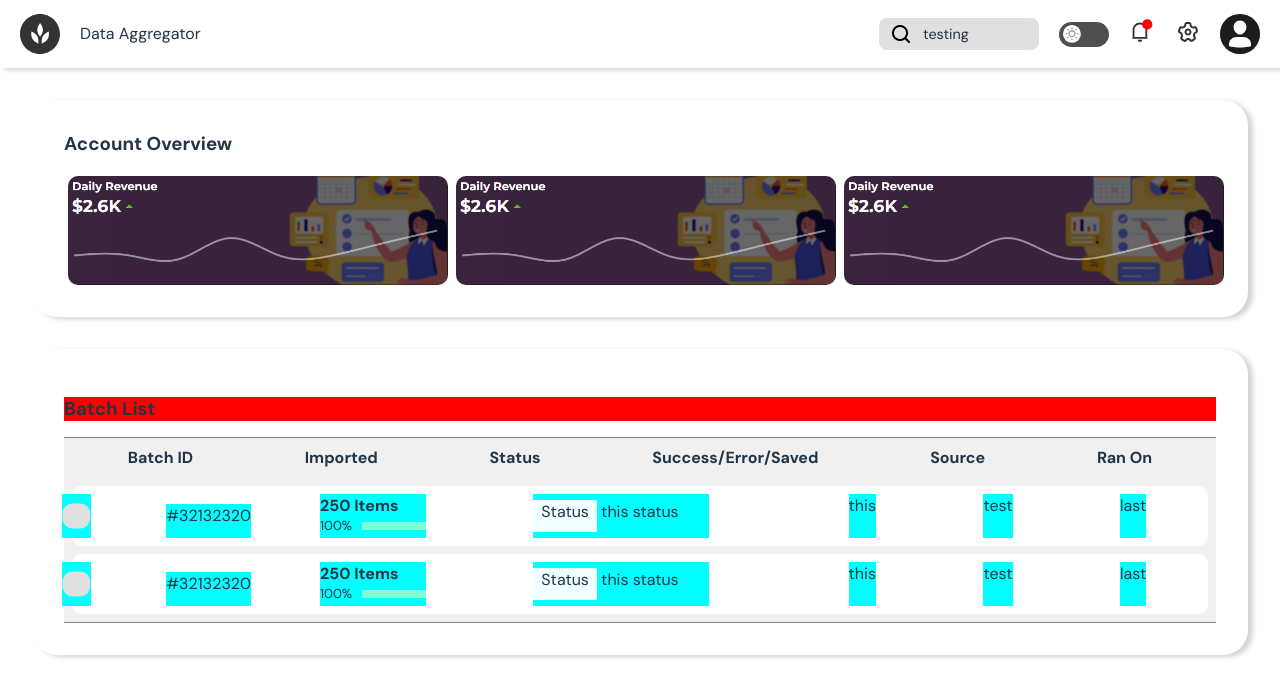
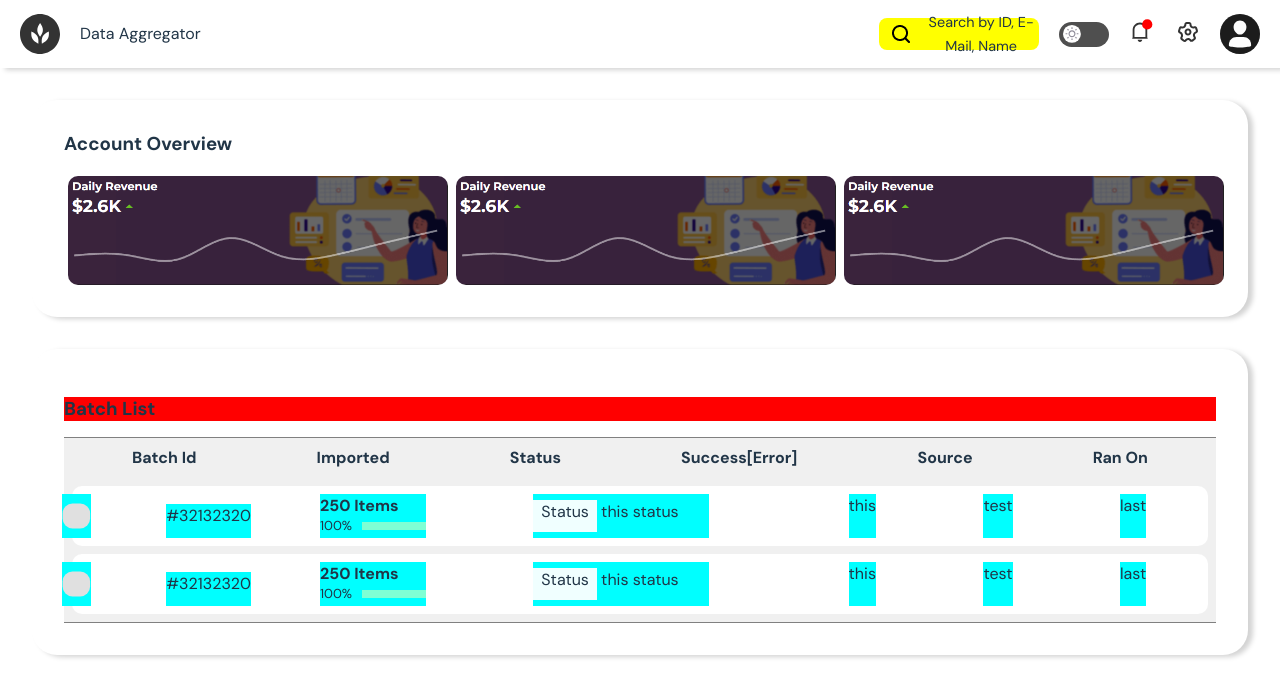
Before and after one commit to Lrivaslo5/Data_aggregator, a React (Vite) app in the folder Data_aggregator/: page / in a window 1280 px wide. Shown: the top 696 px of the page. Built offline with nearby package versions, Linux system fonts and the light colour scheme.

Commit message:
Refactoring for prop usage

```diff
--- a/Data_aggregator/src/App.jsx
+++ b/Data_aggregator/src/App.jsx
@@ -3,6 +3,7 @@ import { useState } from 'react'
 // React Components
 import NavBar from './components/NavBar'
 import BatchItem from './components/BatchItem'
+import BatchListCard from './components/BatchListCard'
 
 // Styling
 import './App.css'
@@ -10,7 +11,8 @@ import './components/BatchItem.css'
 
 // Dummy Objects
 import testData from './assets/testdata.json'
-
+import testprops from './assets/testprops.json'
+const testoption = 'main'
 
 
 const options = {
@@ -58,21 +60,14 @@ function App() {
         {/* <button onClick={testJson}>
           toggle
         </button> */}
-        {/* Turn batch Title into card title for reusabilty*/}
+        {/* Turn batch Title into card title for reusabilty, title being a prop*/}
         <h3 id = "batch-title">Batch List</h3>
         <div className="card-section">
-        <div id= "batch-list">
-          <ul>
-            <li>Batch ID</li>
-            <li>Imported</li>
-            <li>Status</li>
-            <li>Success/Error/Saved</li>
-            <li>Source</li>
-            <li>Ran On</li>
-          </ul>
+          <BatchListCard props = {testprops} option = {testoption}></BatchListCard>
+
+          {/* Determine how to populate items? */}
           <BatchItem></BatchItem>
           <BatchItem></BatchItem>
-        </div>
         </div>
       </div>
     </div>
--- a/Data_aggregator/src/assets/testprops.json
+++ b/Data_aggregator/src/assets/testprops.json
@@ -1,6 +1,4 @@
-[
-
-    {
-        "Titles": ["Batch Id", "Imported", "Status", "Success[Error]", "Source", "Ran On"]
-    }
-  ]
+{
+"main": ["Batch Id", "Imported", "Status", "Success[Error]", "Source", "Ran On"],
+"detail": ["First Name", "Last Name", "Email", "Status", "Ran on", "SF ID"]
+}
--- /dev/null
+++ b/Data_aggregator/src/components/BatchListCard.jsx
@@ -0,0 +1,21 @@
+
+// This will populate a list of titles for each column based on props passed in
+
+function BatchListCard({props , option}) {
+    const titles =  props[option]
+    var titleList = titles.map(function(title){
+        return<li>{title}</li>
+    })
+
+    return (
+    <div id= "batch-list">
+        <ul>
+            {/* <button onClick={() => (alert(titles))}>test</button> */}
+            {titleList}
+        </ul>
+    </div>
+
+    )
+}
+
+export default BatchListCard
--- a/Data_aggregator/src/components/Navbar.css
+++ b/Data_aggregator/src/components/Navbar.css
@@ -30,7 +30,7 @@
 .bar__searchbar {
     width: 10rem;
     height: 2rem;
-    background-color: #E0E0E0;
+    background-color: yellow;
     border-radius: 0.5rem;
     display: flex;
     flex-direction: row;
@@ -41,6 +41,9 @@
     margin-left: 0.8rem;
     font-size: 0.9rem;
 }
+.bar__searchbar:hover {
+    background-color: rgb(199, 198, 198);
+  }
 
 .bar__profile {
     height: 40px;
--- a/Data_aggregator/src/components/Search.jsx
+++ b/Data_aggregator/src/components/Search.jsx
@@ -5,7 +5,7 @@ function Search() {
     return (
       <div className="bar__searchbar">
         <img src="/src/assets/search.png"/>
-        <p>testing</p>
+        <p>Search by ID, E-Mail, Name</p>
       </div>
     )
 }
```
